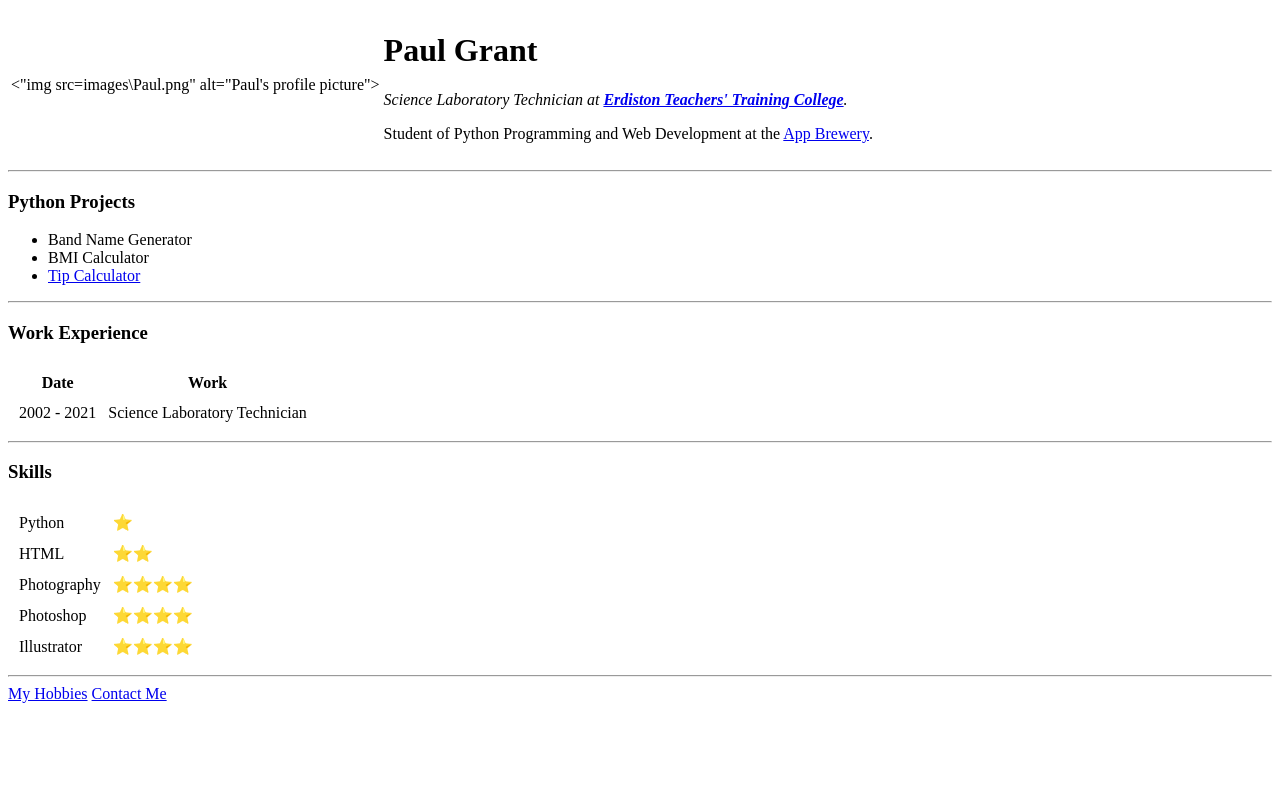
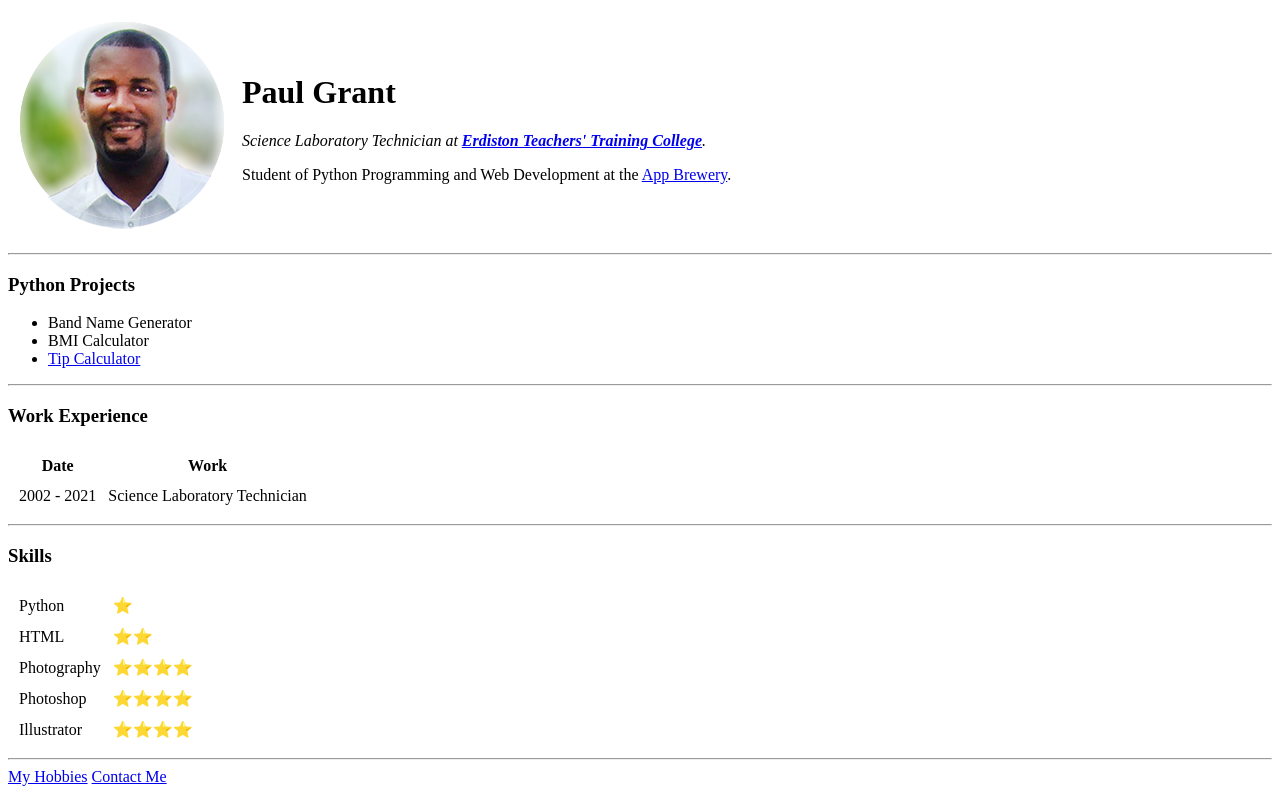
Before and after one commit to PaulGPy/cv, a plain HTML site: page index.html in a window 1280 px wide. Drawn offline with Linux system fonts and the light colour scheme.

Commit message:
changed " position in line 12 again

```diff
--- a/index.html
+++ b/index.html
@@ -9,7 +9,7 @@
 <body>
   <table>
     <tr>
-      <td><"img src=images\Paul.png" alt="Paul's profile picture"></td>
+      <td><img src="images\Paul.png" alt="Paul's profile picture"></td>
       <td>
         <h1>Paul Grant</h1>
         <p><em>Science Laboratory Technician at <strong><a target="_blank" href="https://ettc.edu.bb/">Erdiston Teachers' Training College</a></strong>.</em></p>
```
